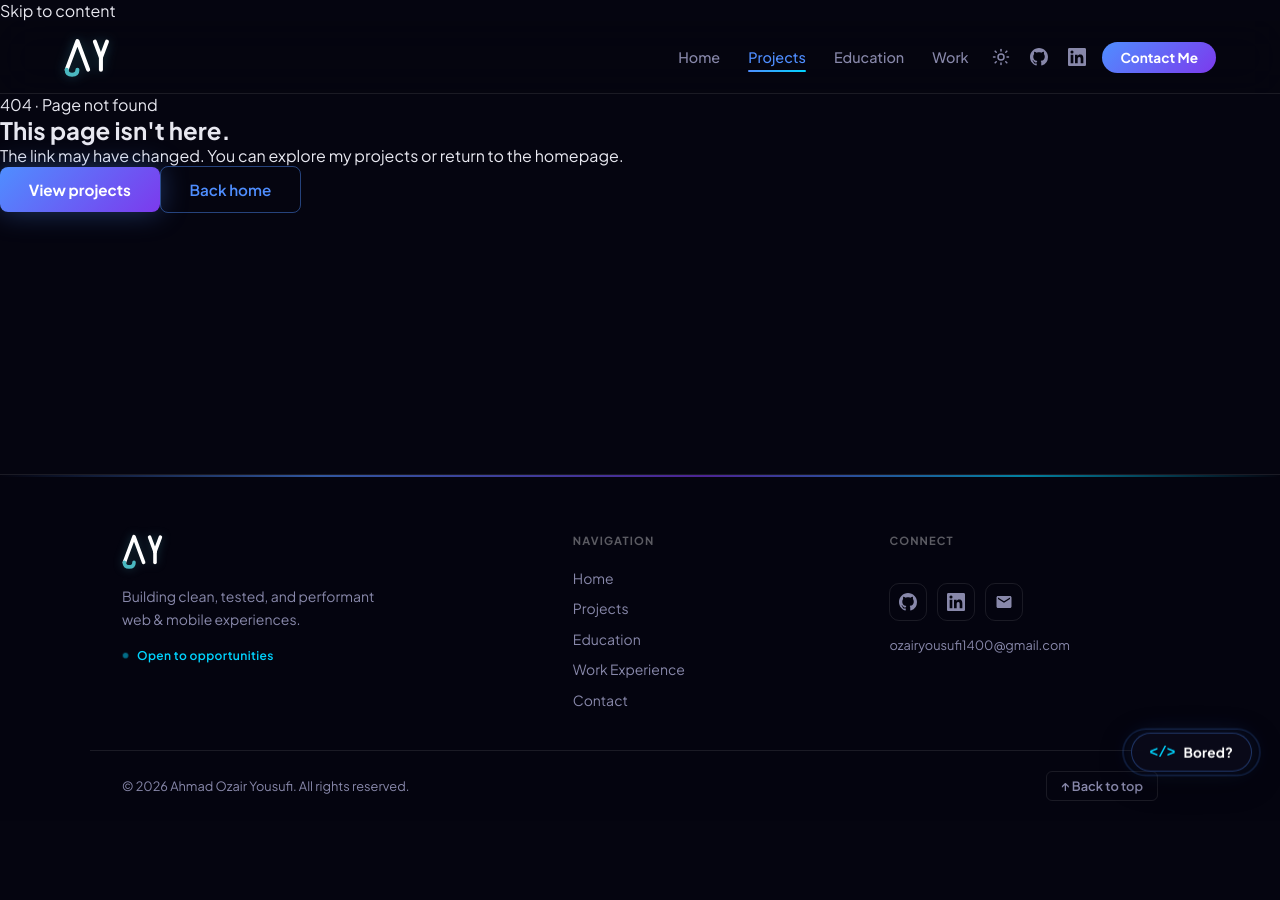
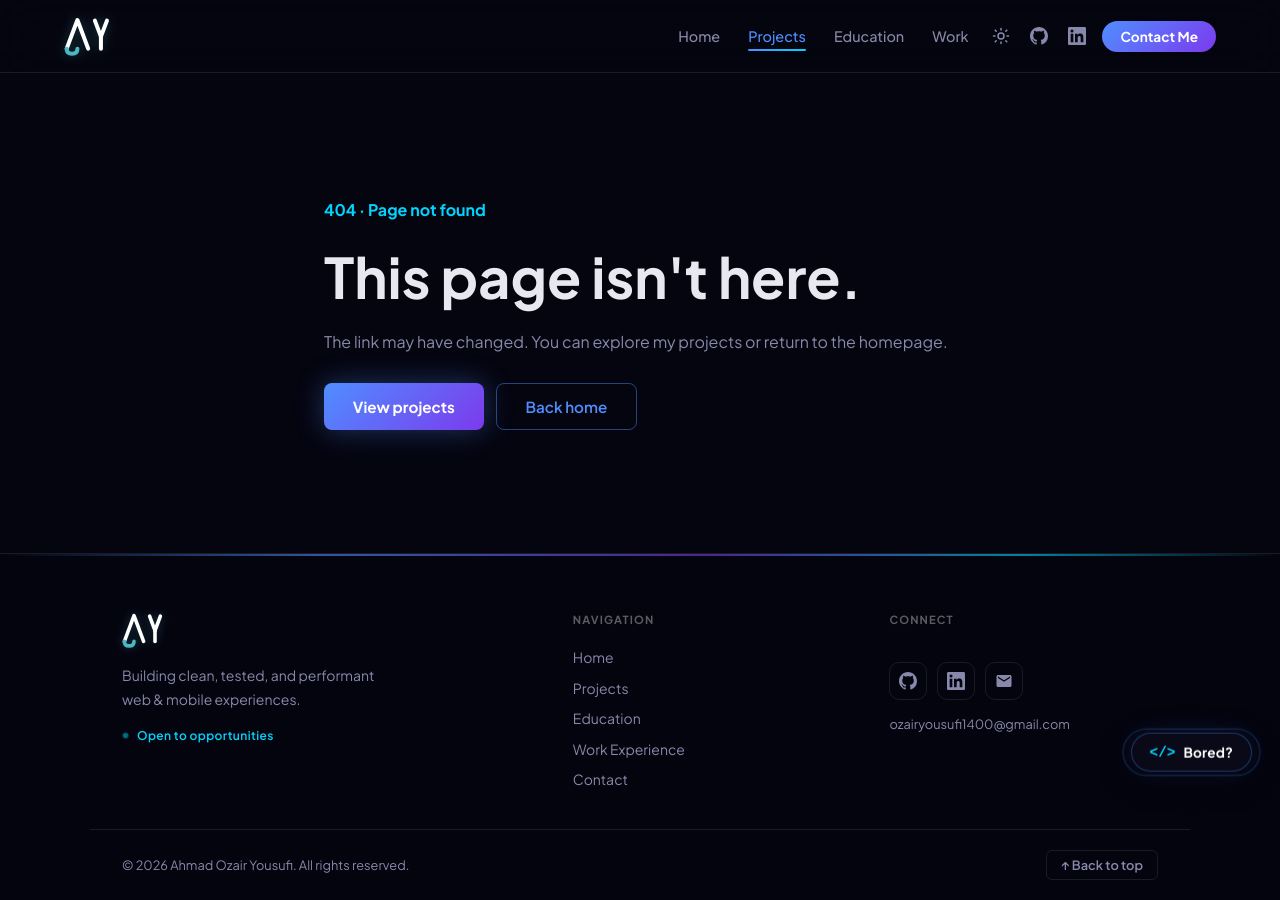
Before and after one commit to AOYousufi/My-Portfolio, a React (Vite) app: page /projects/1 in a window 1280 px wide. Before the commit the page ends 821 px from the top, so only its background shows below. Built offline with nearby package versions, Linux system fonts and the light colour scheme.

Commit message:
style: add keyboard focus and consistent not-found presentation

```diff
--- a/src/App.css
+++ b/src/App.css
@@ -15,3 +15,67 @@ body,
   flex: 1;
   display: block;
 }
+
+/* Keyboard users can bypass repeated navigation immediately. */
+.skip-link {
+  position: fixed;
+  top: 0.75rem;
+  left: 0.75rem;
+  z-index: 10000;
+  padding: 0.75rem 1rem;
+  border-radius: 8px;
+  color: #fff;
+  background: #283a72;
+  transform: translateY(-180%);
+}
+
+.skip-link:focus {
+  transform: translateY(0);
+}
+
+:where(a, button, input, textarea):focus-visible {
+  outline: 3px solid #85c8ff;
+  outline-offset: 3px;
+}
+
+.main-content:focus { outline: none; }
+
+.not-found {
+  max-width: 680px;
+  min-height: 60dvh;
+  margin: 0 auto;
+  padding: clamp(5rem, 12vh, 9rem) 1.5rem;
+  display: flex;
+  flex-direction: column;
+  align-items: flex-start;
+  justify-content: center;
+  gap: 1.25rem;
+}
+
+.not-found h1 {
+  font-size: clamp(2.1rem, 5vw, 3.5rem);
+  line-height: 1.15;
+}
+
+.not-found p {
+  color: var(--text-muted);
+  line-height: 1.7;
+}
+
+.not-found .not-found-code {
+  color: var(--accent-cyan);
+  font-weight: 700;
+}
+
+.not-found-actions {
+  display: flex;
+  flex-wrap: wrap;
+  gap: 0.75rem;
+  margin-top: 0.5rem;
+}
+
+[data-theme="light"] .project-detail-hero h1 {
+  background: linear-gradient(135deg, #1a1f2e, #2457be);
+  background-clip: text;
+  -webkit-background-clip: text;
+}
```
